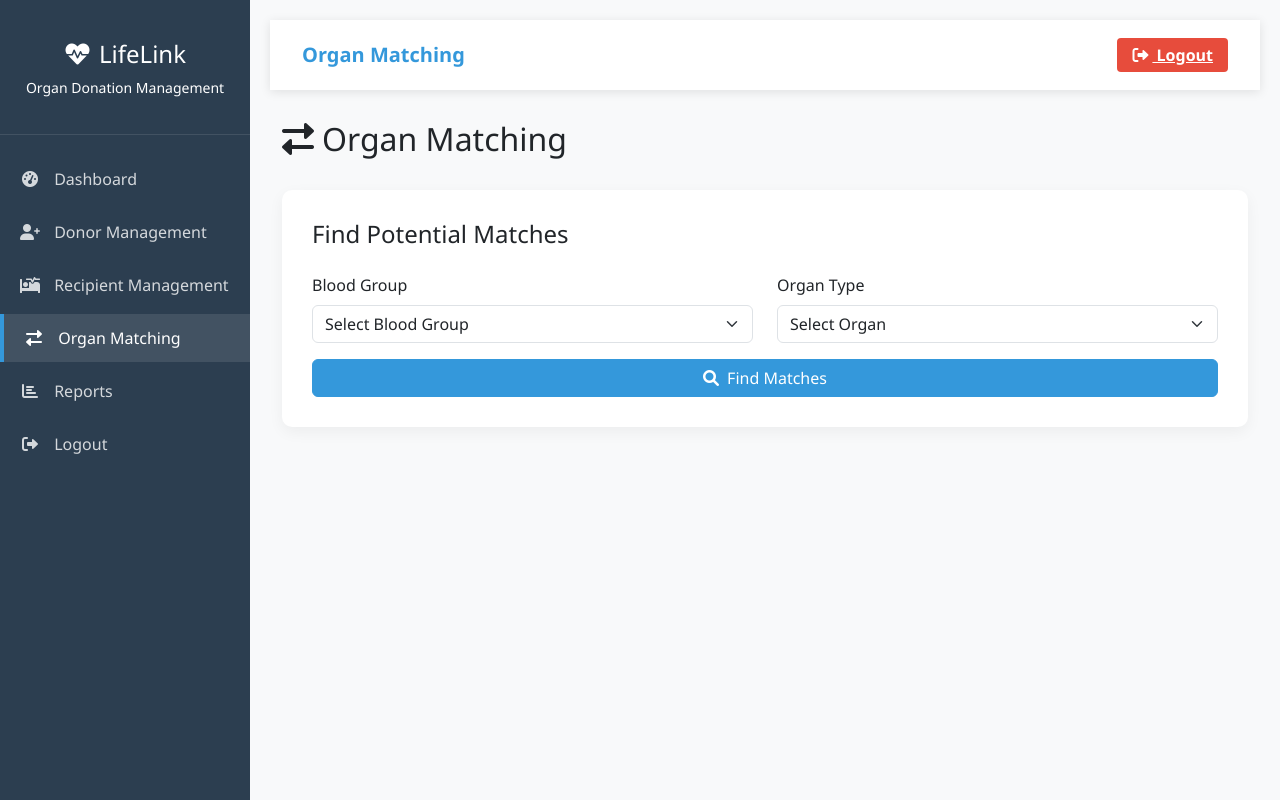
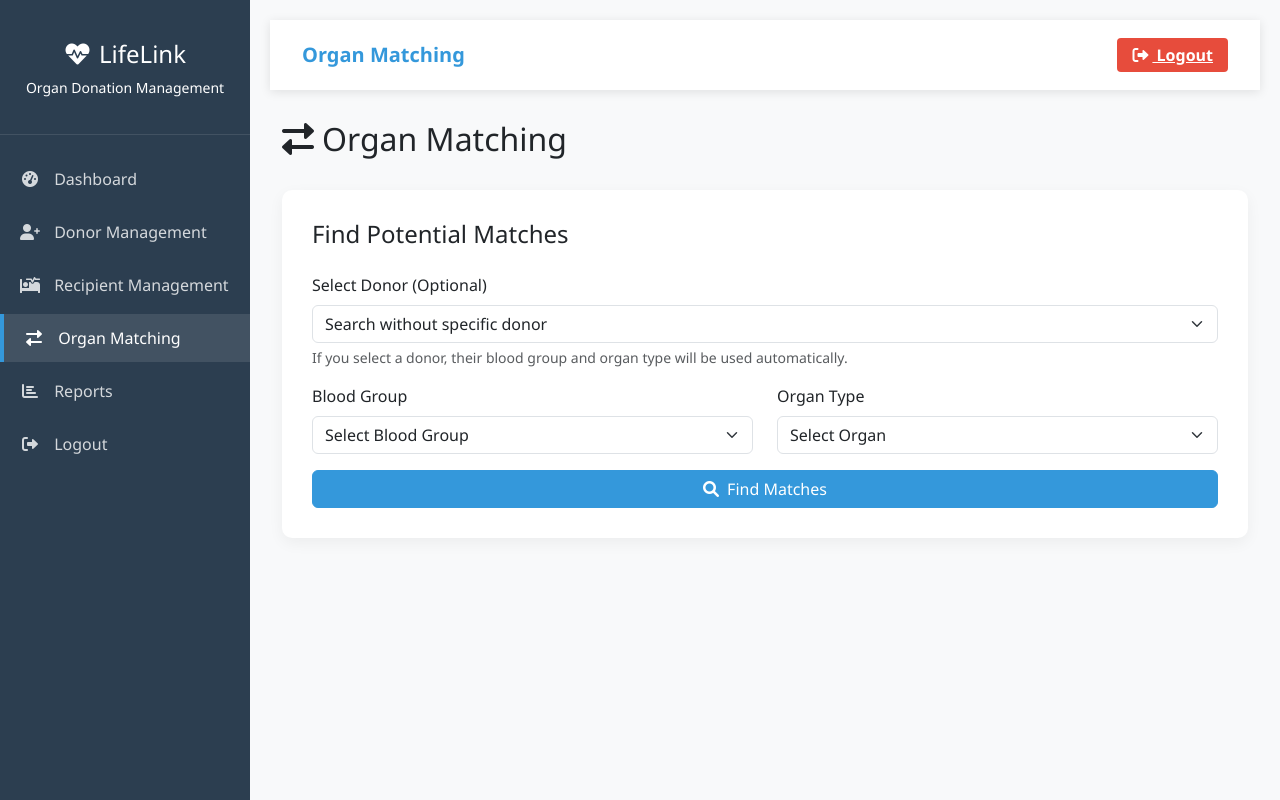
Before and after one commit to siddhi1206/CodeSprint, a Flask app: page /organ_matching in a window 1280 px wide. Run offline with Flask 3, Linux system fonts and the light colour scheme; the visitor is signed in with stand-in values (Sample User, id 1); data comes from the database, SQL or seed files in the repository.

Commit message:
Update organ_matching.html

```diff
--- a/templates/organ_matching.html
+++ b/templates/organ_matching.html
@@ -234,7 +234,7 @@
                 </a>
             </li>
             <li>
-                <a href="#">
+                <a href="{{ url_for('reports') }}">
                     <i class="fas fa-chart-bar"></i> Reports
                 </a>
             </li>
@@ -255,7 +255,7 @@
                 </button>
                 <span class="navbar-brand">Organ Matching</span>
                 <div class="ms-auto">
-                    <a href="{{ url_for('logout') }}" class="logout-btn">
+                    <a href="#" class="logout-btn">
                         <i class="fas fa-sign-out-alt me-1"></i> Logout
                     </a>
                 </div>
@@ -263,18 +263,6 @@
         </nav>
 
         <div class="container-fluid">
-            <!-- Flash Messages -->
-            {% with messages = get_flashed_messages(with_categories=true) %}
-              {% if messages %}
-                {% for category, message in messages %}
-                  <div class="alert alert-{{ category }} alert-dismissible fade show" role="alert">
-                    {{ message }}
-                    <button type="button" class="btn-close" data-bs-dismiss="alert" aria-label="Close"></button>
-                  </div>
-                {% endfor %}
-              {% endif %}
-            {% endwith %}
-
             <!-- Page Title -->
             <div class="d-flex justify-content-between align-items-center mb-4">
                 <h2><i class="fas fa-exchange-alt me-2"></i>Organ Matching</h2>
@@ -283,8 +271,19 @@
             <!-- Matching Form -->
             <div class="matching-form">
                 <h4 class="mb-4">Find Potential Matches</h4>
-                <form action="{{ url_for('organ_matching') }}" method="POST">
+                <form action="#" method="GET" id="matching-form">
                     <div class="row mb-3">
+                        <div class="col-md-12 mb-3">
+                            <label for="donor_id" class="form-label">Select Donor (Optional)</label>
+                            <select class="form-select" id="donor_id" name="donor_id">
+                                <option value="" selected>Search without specific donor</option>
+                                <option value="1">John Doe - A+ - Kidney</option>
+                                <option value="2">Lisa - A+ - Liver</option>
+                                <option value="3">Jenny - B- - Lungs</option>
+                            </select>
+                            <div class="form-text">If you select a donor, their blood group and organ type will be used automatically.</div>
+                        </div>
+
                         <div class="col-md-6">
                             <label for="blood_group" class="form-label">Blood Group</label>
                             <select class="form-select" id="blood_group" name="blood_group" required>
@@ -313,6 +312,7 @@
                             </select>
                         </div>
                     </div>
+
                     <div class="d-grid gap-2">
                         <button type="submit" class="btn btn-primary">
                             <i class="fas fa-search me-2"></i>Find Matches
@@ -321,68 +321,113 @@
                 </form>
             </div>
 
-            <!-- Matching Results -->
-            {% if matches %}
-            <div class="results-container">
-                <h4 class="mb-4">Potential Recipients ({{ matches|length }})</h4>
-                <div class="row">
-                    {% for match in matches %}
+            <!-- Sample Donor Information Card - For demonstration -->
+            <div class="card mb-4" id="donor-info" style="display: none;">
+                <div class="card-header">
+                    <h5 class="mb-0"><i class="fas fa-user me-2"></i>Selected Donor Information</h5>
+                </div>
+                <div class="card-body">
+                    <div class="row">
+                        <div class="col-md-3">
+                            <p class="small mb-1">Name</p>
+                            <p class="fw-bold" id="donor-name">John Doe</p>
+                        </div>
+                        <div class="col-md-3">
+                            <p class="small mb-1">Age</p>
+                            <p class="fw-bold" id="donor-age">45</p>
+                        </div>
+                        <div class="col-md-3">
+                            <p class="small mb-1">Blood Group</p>
+                            <p class="fw-bold" id="donor-blood">A+</p>
+                        </div>
+                        <div class="col-md-3">
+                            <p class="small mb-1">Organ for Donation</p>
+                            <p class="fw-bold" id="donor-organ">Kidney</p>
+                        </div>
+                    </div>
+                </div>
+            </div>
+
+            <!-- Matching Results - Sample Data -->
+            <div class="results-container" id="results-container" style="display: none;">
+                <h4 class="mb-4">Potential Recipients (<span id="match-count">2</span>)</h4>
+                <div class="row" id="match-results">
+                    <!-- Sample Match 1 -->
                     <div class="col-md-6 mb-3">
                         <div class="match-card">
                             <div class="d-flex justify-content-between align-items-center mb-3">
-                                <h5 class="mb-0">{{ match.name }}</h5>
-                                <span class="blood-badge
-                                    {% if match.blood_group == 'A+' %}badge-a-pos
-                                    {% elif match.blood_group == 'A-' %}badge-a-neg
-                                    {% elif match.blood_group == 'B+' %}badge-b-pos
-                                    {% elif match.blood_group == 'B-' %}badge-b-neg
-                                    {% elif match.blood_group == 'AB+' %}badge-ab-pos
-                                    {% elif match.blood_group == 'AB-' %}badge-ab-neg
-                                    {% elif match.blood_group == 'O+' %}badge-o-pos
-                                    {% elif match.blood_group == 'O-' %}badge-o-neg
-                                    {% endif %}">
-                                    {{ match.blood_group }}
-                                </span>
+                                <h5 class="mb-0">Mary Wilson</h5>
+                                <span class="blood-badge badge-a-pos">A+</span>
                             </div>
                             <div class="row mb-3">
                                 <div class="col-md-6">
                                     <p class="small mb-1">Age</p>
-                                    <p class="fw-bold">{{ match.age }}</p>
+                                    <p class="fw-bold">52</p>
                                 </div>
                                 <div class="col-md-6">
                                     <p class="small mb-1">Gender</p>
-                                    <p class="fw-bold">{{ match.gender }}</p>
+                                    <p class="fw-bold">Female</p>
                                 </div>
                             </div>
                             <div class="row mb-3">
                                 <div class="col-md-6">
                                     <p class="small mb-1">Organ Needed</p>
-                                    <p class="fw-bold">{{ match.organ_needed }}</p>
+                                    <p class="fw-bold">Kidney</p>
                                 </div>
                                 <div class="col-md-6">
                                     <p class="small mb-1">City</p>
-                                    <p class="fw-bold">{{ match.city }}</p>
+                                    <p class="fw-bold">Chicago</p>
                                 </div>
                             </div>
                             <div class="d-grid gap-2">
-                                <form action="{{ url_for('record_donation') }}" method="POST">
-                                    <input type="hidden" name="donor_id" value="{{request.form.get('donor_id', '')}}">
-                                    <input type="hidden" name="recipient_id" value="{{ match.recipient_id }}">
-                                    <button type="submit" class="btn btn-success w-100">
-                                        <i class="fas fa-handshake me-2"></i>Record Donation
-                                    </button>
-                                </form>
+                                <button type="button" class="btn btn-success w-100 record-btn">
+                                    <i class="fas fa-handshake me-2"></i>Record Donation
+                                </button>
                             </div>
                         </div>
                     </div>
-                    {% endfor %}
+
+                    <!-- Sample Match 2 -->
+                    <div class="col-md-6 mb-3">
+                        <div class="match-card">
+                            <div class="d-flex justify-content-between align-items-center mb-3">
+                                <h5 class="mb-0">David Brown</h5>
+                                <span class="blood-badge badge-a-neg">A-</span>
+                            </div>
+                            <div class="row mb-3">
+                                <div class="col-md-6">
+                                    <p class="small mb-1">Age</p>
+                                    <p class="fw-bold">39</p>
+                                </div>
+                                <div class="col-md-6">
+                                    <p class="small mb-1">Gender</p>
+                                    <p class="fw-bold">Male</p>
+                                </div>
+                            </div>
+                            <div class="row mb-3">
+                                <div class="col-md-6">
+                                    <p class="small mb-1">Organ Needed</p>
+                                    <p class="fw-bold">Kidney</p>
+                                </div>
+                                <div class="col-md-6">
+                                    <p class="small mb-1">City</p>
+                                    <p class="fw-bold">New York</p>
+                                </div>
+                            </div>
+                            <div class="d-grid gap-2">
+                                <button type="button" class="btn btn-success w-100 record-btn">
+                                    <i class="fas fa-handshake me-2"></i>Record Donation
+                                </button>
+                            </div>
+                        </div>
+                    </div>
                 </div>
             </div>
-            {% elif request.method == 'POST' %}
-            <div class="alert alert-info">
+
+            <!-- No matches message -->
+            <div class="alert alert-info" id="no-matches" style="display: none;">
                 <i class="fas fa-info-circle me-2"></i>No matching recipients found for the selected criteria.
             </div>
-            {% endif %}
         </div>
     </div>
 
@@ -396,6 +441,76 @@
                 $('.sidebar').toggleClass('active');
                 $('.content').toggleClass('active');
             });
+
+            // Sample data for demonstration purposes
+            const donorData = {
+                "1": { name: "John Doe", age: 45, blood_group: "A+", organ_donated: "Kidney" },
+                "2": { name: "Lisa", age: 52, blood_group: "A+", organ_donated: "Liver" },
+                "3": { name: "Jenny", age: 32, blood_group: "B-", organ_donated: "Lungs" }
+            };
+
+            // Handle donor selection
+            $('#donor_id').change(function() {
+                const donorId = $(this).val();
+
+                if (donorId) {
+                    // Get donor data
+                    const donor = donorData[donorId];
+
+                    // Update form and show donor info
+                    $('#blood_group').val(donor.blood_group).prop('disabled', true);
+                    $('#organ_type').val(donor.organ_donated).prop('disabled', true);
+
+                    // Update donor info card
+                    $('#donor-name').text(donor.name);
+                    $('#donor-age').text(donor.age);
+                    $('#donor-blood').text(donor.blood_group);
+                    $('#donor-organ').text(donor.organ_donated);
+                    $('#donor-info').show();
+
+                    // Show sample results
+                    $('#results-container').show();
+                    $('#no-matches').hide();
+                } else {
+                    // Reset form
+                    $('#blood_group').val('').prop('disabled', false);
+                    $('#organ_type').val('').prop('disabled', false);
+                    $('#donor-info').hide();
+                    $('#results-container').hide();
+                    $('#no-matches').hide();
+                }
+            });
+
+            // Handle form submission
+            $('#matching-form').submit(function(e) {
+                e.preventDefault();
+
+                const bloodGroup = $('#blood_group').val();
+                const organType = $('#organ_type').val();
+
+                if (bloodGroup && organType) {
+                    // Show sample results or no matches based on selection
+                    if (bloodGroup === 'A+' && organType === 'Kidney') {
+                        $('#results-container').show();
+                        $('#no-matches').hide();
+                    } else {
+                        $('#results-container').hide();
+                        $('#no-matches').show();
+                    }
+                    if (bloodGroup === 'B+' && organType === 'Eyes') {
+                        $('#results-container').show();
+                        $('#no-matches').hide();
+                    } else {
+                        $('#results-container').hide();
+                        $('#no-matches').show();
+                    }
+                }
+            });
+
+            // Handle record donation button
+            $('.record-btn').click(function() {
+                alert('Donation recorded successfully!');
+            });
         });
     </script>
 </body>
```
